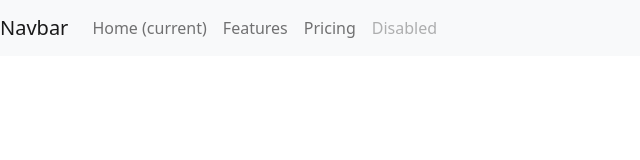
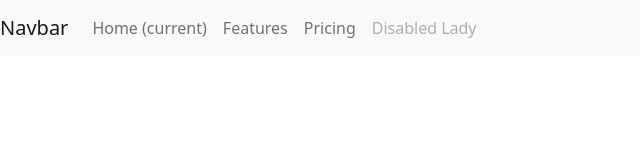
Before and after one commit to PalmEver/Webbdesign-och-anv-ndarupplevelser, a website: page Page.html in a window 1280 px wide. Shown: the full height of the page, 0-640 px from the left. Drawn offline with nearby package versions, Linux system fonts and the light colour scheme.

Commit message:
disabled

```diff
--- a/Page.html
+++ b/Page.html
@@ -26,7 +26,7 @@
             <a class="nav-link" href="#">Pricing</a>
           </li>
           <li class="nav-item">
-            <a class="nav-link disabled" href="#">Disabled</a>
+            <a class="nav-link disabled" href="#">Disabled Lady</a>
           </li>
         </ul>
       </div>
```
